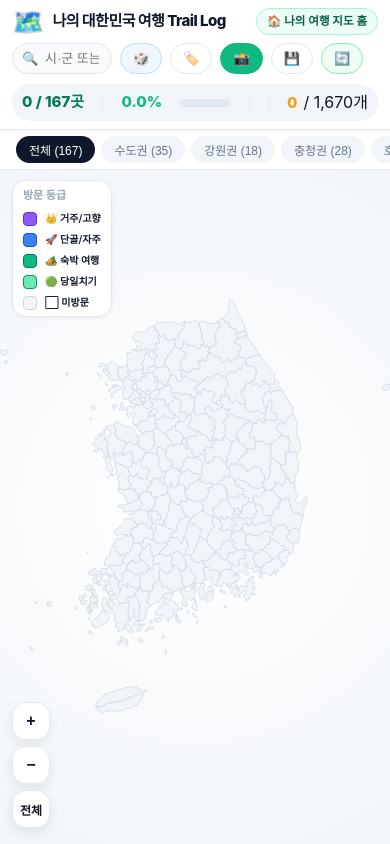
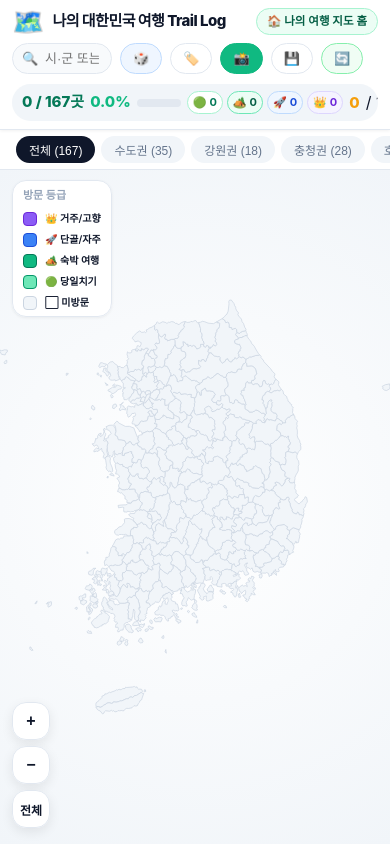
Before and after one commit to MinseoHaeseoFa/korea-travel-map, a plain HTML site: page index.html in a window 390 px wide. Drawn offline with nearby package versions, Linux system fonts and the light colour scheme; no server answers.

Commit message:
fix(mobile): show 4 visit-level icon badges in 3rd-row stats bar on mobile

```diff
--- a/style.css
+++ b/style.css
@@ -1291,7 +1291,13 @@ header {
     width: 100%;
     justify-content: space-between;
     padding: 6px 10px;
-    gap: 8px;
+    gap: 6px;
+    overflow-x: auto;
+    -webkit-overflow-scrolling: touch;
+  }
+
+  .stat-divider {
+    display: none;
   }
 
   .stat-label {
@@ -1299,11 +1305,21 @@ header {
   }
 
   .progress-wrap {
-    width: 50px;
+    width: 44px;
+    flex-shrink: 0;
   }
 
   .stat-level-summary {
-    display: none;
+    display: flex;
+    align-items: center;
+    gap: 4px;
+    flex-shrink: 0;
+  }
+
+  .lvl-tag {
+    font-size: 11px;
+    padding: 2px 5px;
+    white-space: nowrap;
   }
 
   .search-box input {
```
